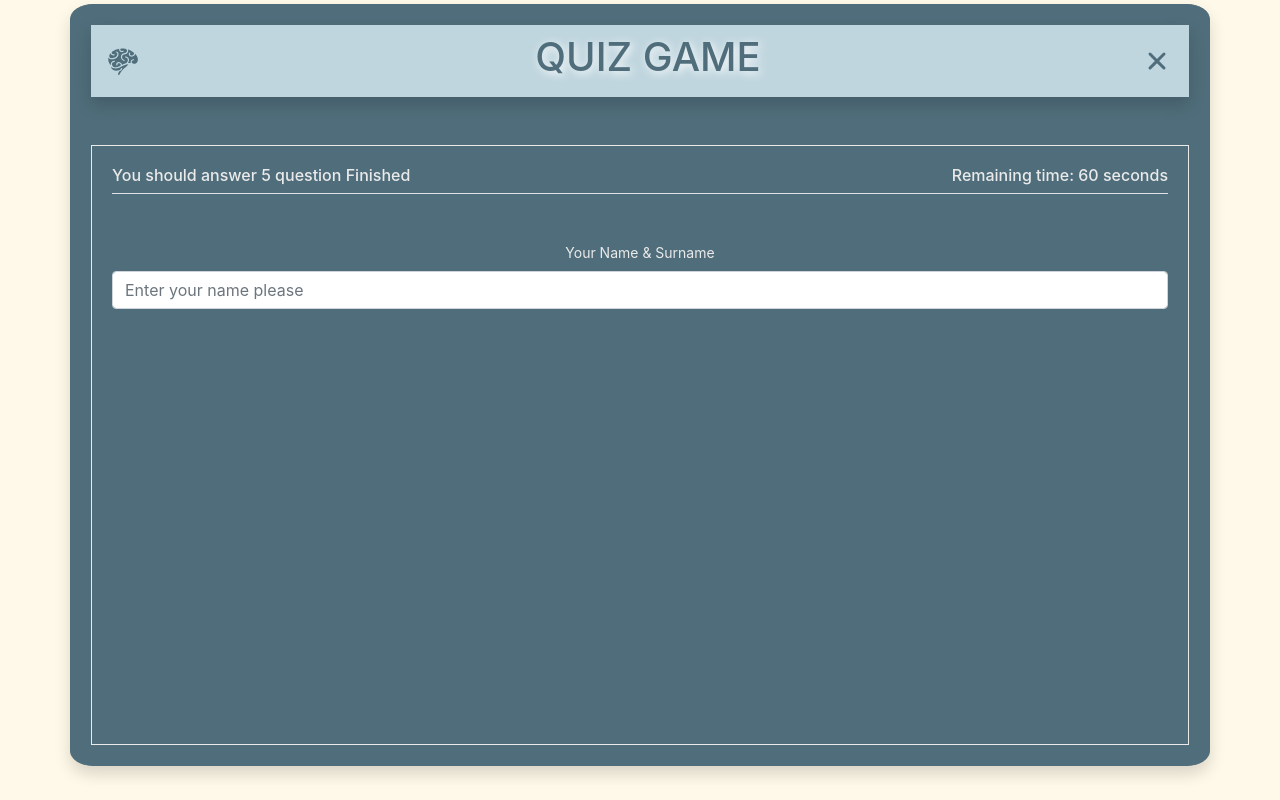
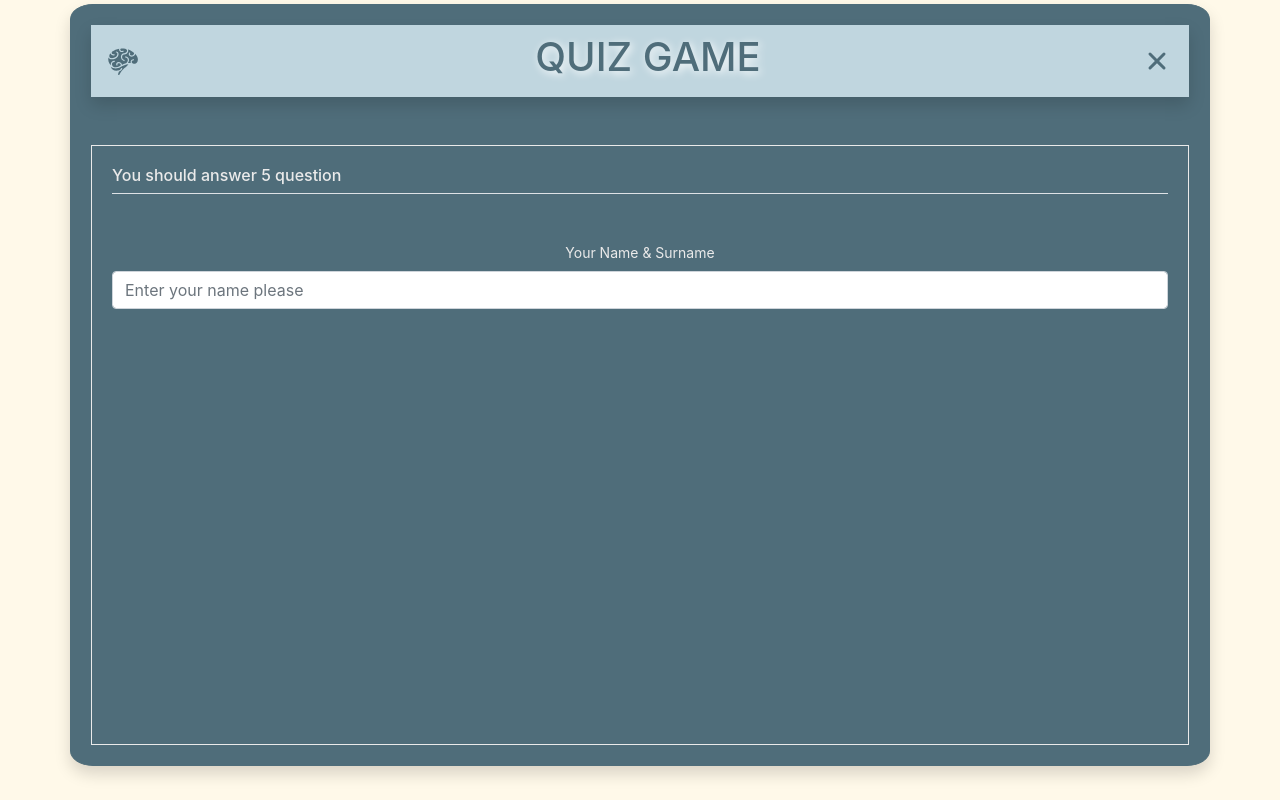
Before and after one commit to elinoza/quiz-fe, a React (Create React App) app in the folder quiz-fe/: page / in a window 1280 px wide. Built offline with nearby package versions, Linux system fonts and the light colour scheme.

Commit message:
duration refactored
total duration coming  from server and depens per question

```diff
--- a/quiz-fe/src/components/Body.jsx
+++ b/quiz-fe/src/components/Body.jsx
@@ -12,7 +12,7 @@ class Body extends React.Component {
   state = {
     quoNum:1,
     intervalId: 0,
-    remainingTime: 60,
+    remainingTime: 10,
     timeOut:false,
     questions: [],
     start: "false",
@@ -53,8 +53,8 @@ class Body extends React.Component {
       if (response.ok) {
         let examInfo = await response.json();
         let questions = examInfo.questions;
-
-        console.log("examInfo:", questions);
+  this.setState({remainingTime:examInfo.totalDuration })
+        console.log("examInfo:", questions,examInfo);
 
         return examInfo;
       } else {
@@ -158,7 +158,7 @@ class Body extends React.Component {
 
     this.setState({ remainingTime: remainingTime - 1 });
 
-    console.log(this.state.remainingTime);
+
     if (this.state.remainingTime === 0) {
       clearInterval(this.state.intervalId);
       this.getResults()
@@ -170,10 +170,11 @@ class Body extends React.Component {
     return (
       <Container className=" align-items-center justify-content-center   app mt-5  ">
         <div className=" border-bottom d-flex">
-          <h6 className="d-inline"> {  this.state.start === "false" && "You should answer 5 question" } {  this.state.start === "true" ? this.state.quoNum + ". Question": "Finished"} </h6>
+          <h6 className="d-inline"> {  this.state.start === "false" && "You should answer 5 question" } {  this.state.start === "true" &&
+           this.state.quoNum + ". Question"} </h6>
           <h6 className="d-inline ml-auto">
-            {" "}
-            Remaining time: {this.state.remainingTime} seconds
+          {  this.state.start === "true" &&
+            "Remaining time:"+ this.state.remainingTime + " seconds"}
           </h6>
         </div>
         {this.state.start === "false" && (
```
Also changed, not shown: 1 other file (tests, documents, lock files or other folders).
